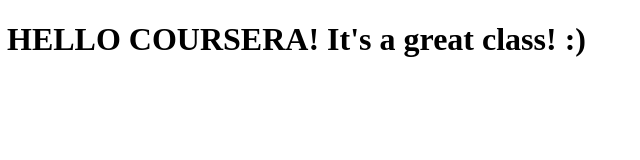
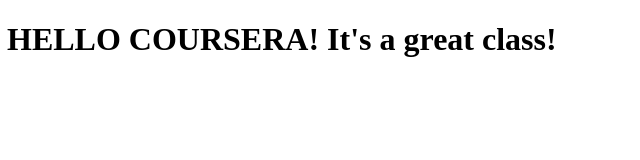
Before and after one commit to brittysmith/Coursera-Test, a plain HTML site: page site/index.html in a window 1280 px wide. Shown: the full height of the page, 1-641 px from the left. Drawn offline with Linux system fonts and the light colour scheme.

Commit message:
Newest Addition

```diff
--- a/site/index.html
+++ b/site/index.html
@@ -4,6 +4,6 @@
 	<title>Hello Coursera</title>
 </head>
 <body>
-<h1> HELLO COURSERA! It's a great class! :) </h1>
+<h1> HELLO COURSERA! It's a great class!  </h1>
 </body>
 </html>
```
